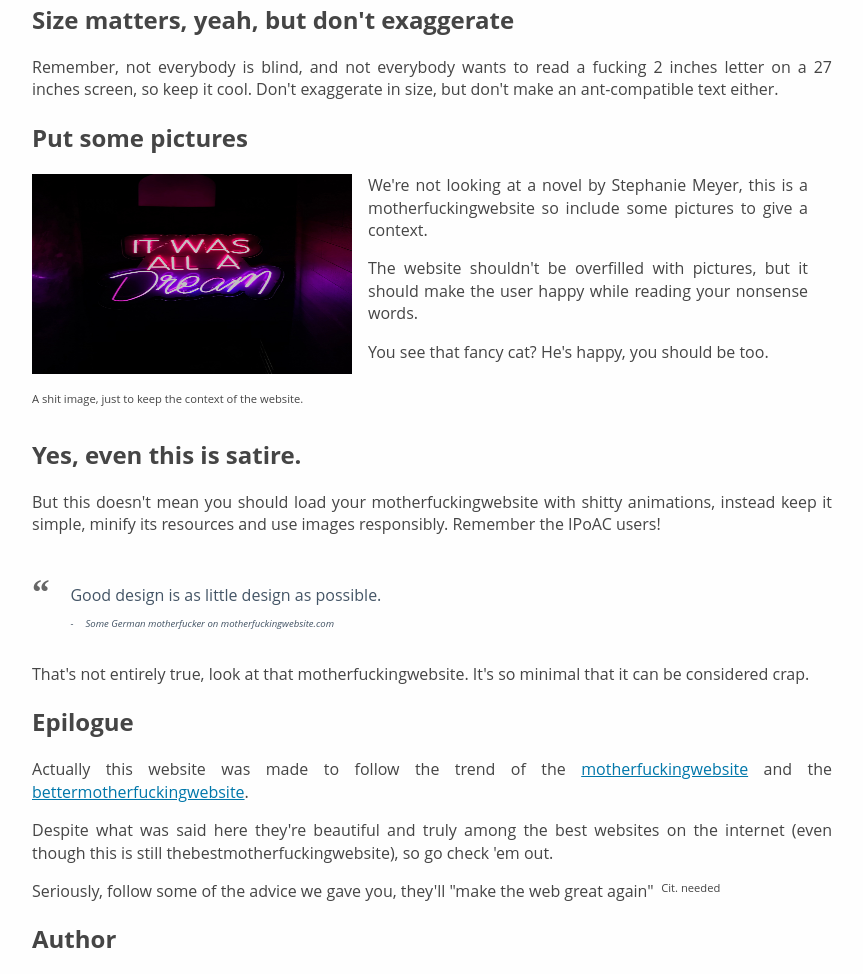
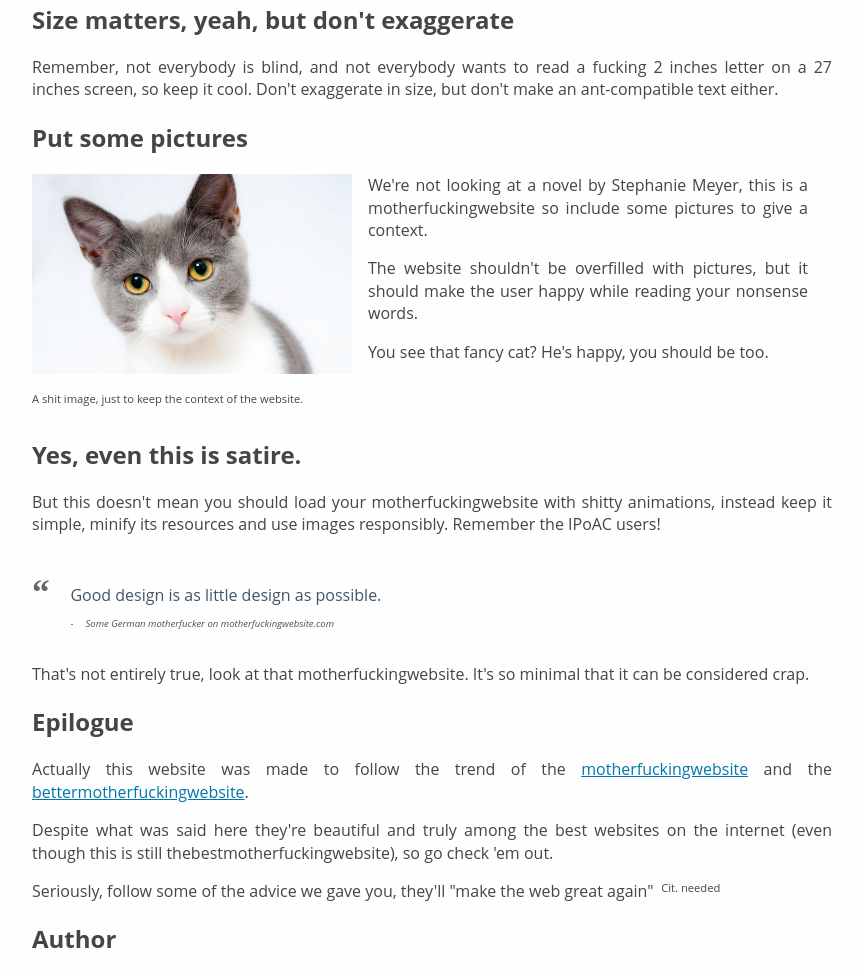
Before and after one commit to claudia-da-costa/BestMotherFuckingWebsite, a plain HTML site: page index.html in a window 1280 px wide. Shown: the part 1603-2577 px from the top of the page, without its empty margins (208-1071 px from the left). Drawn offline with Linux system fonts and the light colour scheme.

Commit message:
Update index.html

```diff
--- a/index.html
+++ b/index.html
@@ -79,7 +79,7 @@
             <section>
                 <h2>Put some pictures</h2>
                 <div class="imgsection">
-                    <div class="img-left"><img src="imgs/shit.jpg" title="nice shit image">
+                    <div class="img-left"><img src="imgs/cat.jpg" title="nice shit image">
                         <p class="caption">A shit image, just to keep the context of the website.</p>
                     </div>
                     <div class="toleft">
```
